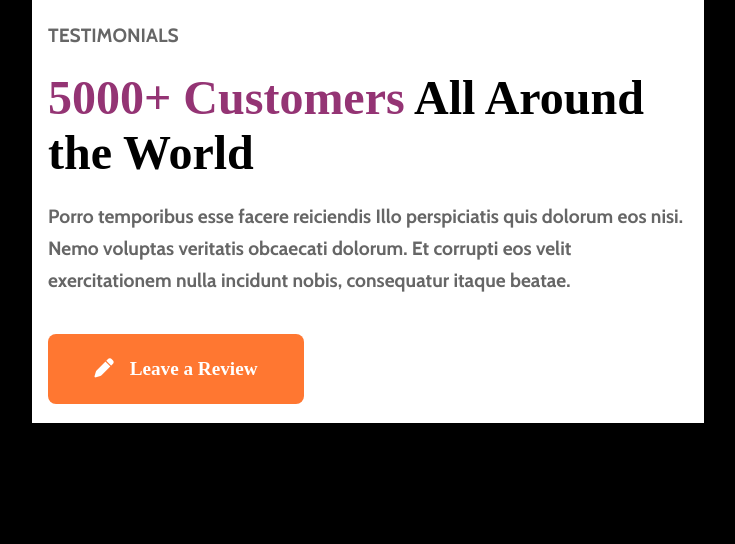
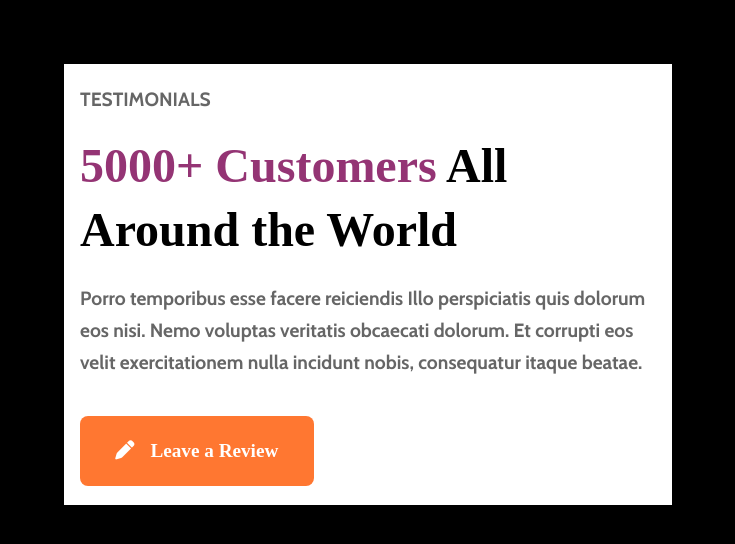
Before and after one commit to Athilakshmi-ms/pixel-perfect, a plain HTML site: page simple/index.html in a window 1280 px wide. Shown: the whole page, without its empty margins (272-1007 px from the left). Drawn offline with nearby package versions, Linux system fonts and the light colour scheme.

Commit message:
last update

```diff
--- a/simple/style.css
+++ b/simple/style.css
@@ -4,6 +4,7 @@
 */
 body {
     margin: 0;
+    margin-top: 5%;
     padding: 0;
     box-sizing: border-box;
     text-align: left;
@@ -15,13 +16,14 @@ body {
     margin: 0 auto;
     display: flex;
     flex-direction: column;
-    width: 50%;
+    width: 45%;
     height: auto;
     padding: 0rem 1rem;
     background-color: white;
 }
 
 .container h2 {
+    line-height: 4rem;
     font-size: 3rem;
     margin: auto;
 }
```
